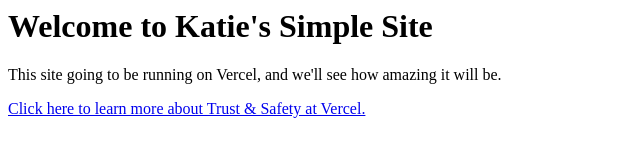
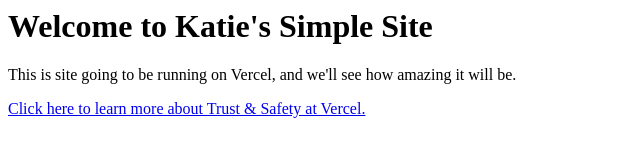
Before and after one commit to katie-sss/kt-website, a plain HTML site: page index.html in a window 1280 px wide. Shown: the full height of the page, 0-640 px from the left. Drawn offline with Linux system fonts and the light colour scheme.

Commit message:
index.html

```diff
--- a/index.html
+++ b/index.html
@@ -3,7 +3,7 @@
 </h1>
 
 <p>
-  This site going to be running on Vercel, and we'll see how amazing it will be.
+  This is site going to be running on Vercel, and we'll see how amazing it will be.
 </p>
 
 <p>
```
